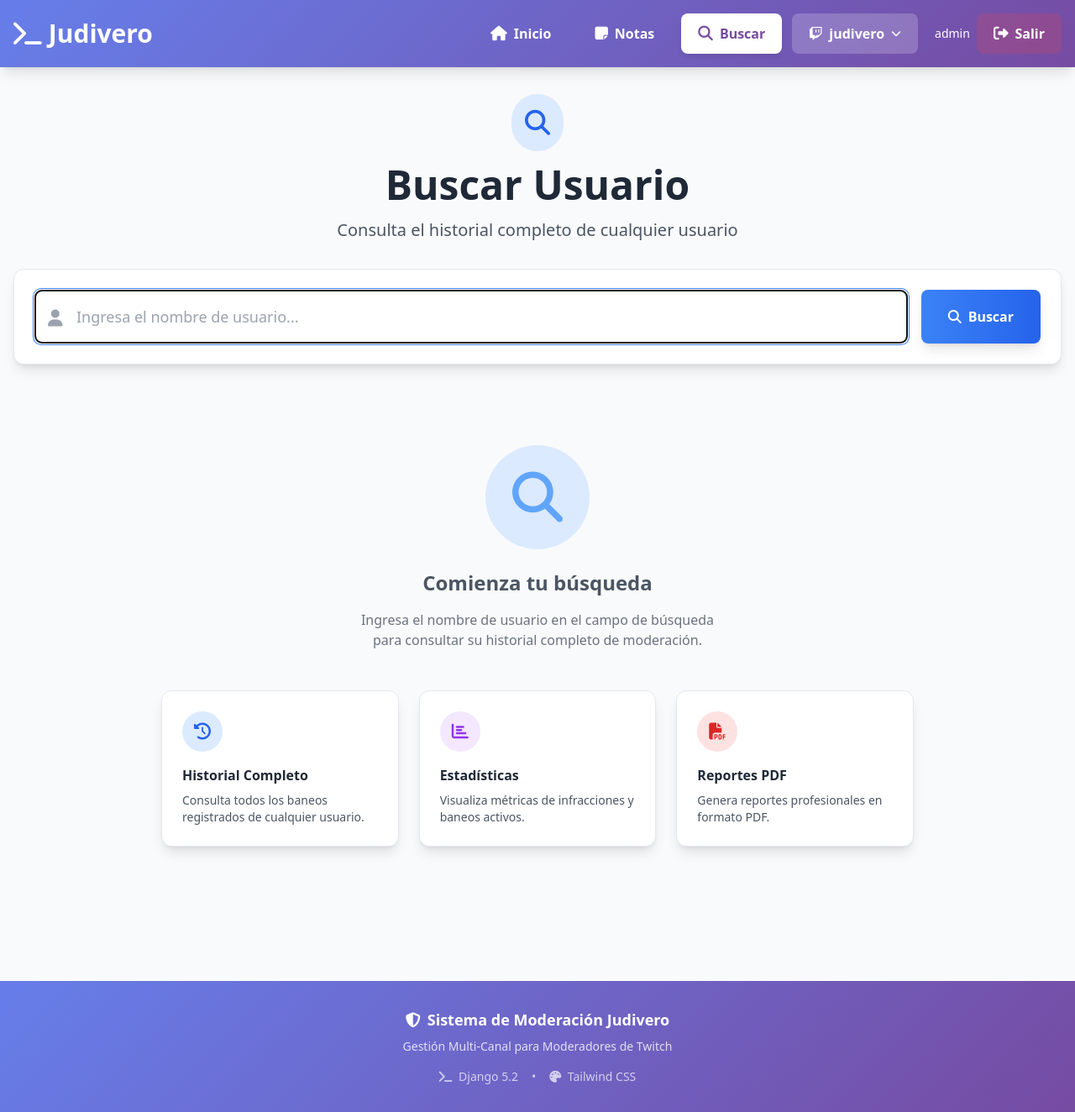
After one commit to MatiasTorres0/judivero, a Django app: page /buscar/ in a window 1280 px wide. The commit adds this page. Shown: the whole page at 84% size. Run offline with Django 5.2, Linux system fonts and the light colour scheme; a user stored in the database is signed in; data comes from the database, SQL or seed files in the repository; both versions use the stored data as it was after the commit; some libraries are stand-ins or nearby versions.

Commit message:
feat(baneos): add image field to bans and improve ban form
- Add image field to Baneos model with file type validation
- Update ban form with better placeholders and labels
- Remove reincident check logic from ban creation view
- Include active channels in ban form context
- Add new user search template with detailed results display

```diff
--- /dev/null
+++ b/judivero/core/templates/core/buscar_usuario.html
@@ -0,0 +1,223 @@
+{% extends 'core/base.html' %}
+
+{% block title %}Buscar Usuario - Judivero{% endblock %}
+
+{% block content %}
+<div class="max-w-7xl mx-auto">
+    <!-- Header Section -->
+    <div class="text-center mb-8">
+        <div class="bg-blue-100 p-4 rounded-full inline-block mb-4">
+            <i class="fas fa-search text-blue-600 text-3xl"></i>
+        </div>
+        <h1 class="text-4xl md:text-5xl font-bold text-gray-800 mb-4">
+            Buscar Usuario
+        </h1>
+        <p class="text-xl text-gray-600">
+            Consulta el historial completo de cualquier usuario
+        </p>
+    </div>
+
+    <!-- Search Bar -->
+    <div class="bg-white rounded-xl shadow-lg p-6 mb-8 border border-gray-200">
+        <form method="get" action="{% url 'buscar_usuario' %}" class="flex flex-col md:flex-row gap-4">
+            <div class="flex-1 relative">
+                <input type="text"
+                       name="q"
+                       value="{{ username }}"
+                       placeholder="Ingresa el nombre de usuario..."
+                       class="w-full pl-12 pr-4 py-4 border-2 border-gray-300 rounded-lg focus:ring-2 focus:ring-blue-500 focus:border-blue-500 text-lg"
+                       autofocus>
+                <i class="fas fa-user absolute left-4 top-5 text-gray-400 text-xl"></i>
+            </div>
+            <button type="submit"
+                    class="bg-gradient-to-r from-blue-500 to-blue-600 hover:from-blue-600 hover:to-blue-700 text-white px-8 py-4 rounded-lg font-semibold transition-colors shadow-lg hover:shadow-xl flex items-center justify-center whitespace-nowrap">
+                <i class="fas fa-search mr-2"></i>
+                Buscar
+            </button>
+        </form>
+    </div>
+
+    {% if username %}
+        {% if resultados %}
+            <!-- Results Section -->
+            <div class="mb-6">
+                <h2 class="text-2xl font-bold text-gray-800 mb-4">
+                    <i class="fas fa-list-ul text-blue-600 mr-2"></i>
+                    Resultados de búsqueda para "{{ username }}"
+                </h2>
+                <p class="text-gray-600">
+                    Se encontraron {{ resultados|length }} usuario{{ resultados|length|pluralize }} en el canal <strong>{{ canal_actual.nombre }}</strong>
+                </p>
+            </div>
+
+            <!-- Results Grid -->
+            <div class="grid gap-6 md:grid-cols-2 lg:grid-cols-3">
+                {% for usuario in resultados %}
+                <div class="bg-white rounded-xl shadow-lg hover:shadow-xl p-6 border-2 border-gray-200 transition-all duration-300 card-hover">
+                    <!-- User Header -->
+                    <div class="flex items-center justify-between mb-4">
+                        <div class="flex items-center">
+                            <div class="bg-purple-100 p-3 rounded-full mr-3">
+                                <i class="fas fa-user text-purple-600 text-xl"></i>
+                            </div>
+                            <div>
+                                <h3 class="text-xl font-bold text-gray-800">
+                                    {{ usuario.nombre }}
+                                </h3>
+                                <p class="text-sm text-gray-500">Usuario de Twitch</p>
+                            </div>
+                        </div>
+                    </div>
+
+                    <!-- Stats -->
+                    <div class="grid grid-cols-2 gap-4 mb-4 p-4 bg-gray-50 rounded-lg">
+                        <div class="text-center">
+                            <p class="text-3xl font-bold text-blue-600">{{ usuario.total_baneos }}</p>
+                            <p class="text-xs text-gray-600 uppercase">Total Baneos</p>
+                        </div>
+                        <div class="text-center">
+                            <p class="text-3xl font-bold text-red-600">{{ usuario.baneos_activos }}</p>
+                            <p class="text-xs text-gray-600 uppercase">Activos</p>
+                        </div>
+                    </div>
+
+                    <!-- Status Badge -->
+                    <div class="mb-4">
+                        {% if usuario.total_baneos > 1 %}
+                        <span class="inline-flex items-center px-3 py-1 rounded-full text-xs font-semibold bg-red-100 text-red-800 w-full justify-center">
+                            <i class="fas fa-exclamation-triangle mr-1"></i>
+                            REINCIDENTE ({{ usuario.total_baneos }} infracciones)
+                        </span>
+                        {% else %}
+                        <span class="inline-flex items-center px-3 py-1 rounded-full text-xs font-semibold bg-yellow-100 text-yellow-800 w-full justify-center">
+                            <i class="fas fa-info-circle mr-1"></i>
+                            Primera infracción
+                        </span>
+                        {% endif %}
+                    </div>
+
+                    <!-- Last Ban Info -->
+                    {% if usuario.ultimo_baneo %}
+                    <div class="mb-4 p-3 bg-blue-50 rounded-lg border border-blue-200">
+                        <p class="text-xs text-blue-800 font-semibold mb-1">
+                            <i class="far fa-calendar-alt mr-1"></i>
+                            Último baneo:
+                        </p>
+                        <p class="text-sm text-blue-900">
+                            {{ usuario.ultimo_baneo.fecha_baneo|date:"d/m/Y H:i" }}
+                        </p>
+                        <p class="text-xs text-blue-700 mt-2 line-clamp-2">
+                            {{ usuario.ultimo_baneo.motivo|truncatewords:15 }}
+                        </p>
+                    </div>
+                    {% endif %}
+
+                    <!-- Actions -->
+                    <div class="flex gap-2">
+                        <a href="{% url 'perfil_usuario' usuario.nombre %}"
+                           class="flex-1 bg-gradient-to-r from-purple-500 to-purple-600 hover:from-purple-600 hover:to-purple-700 text-white px-4 py-3 rounded-lg font-semibold transition-colors text-center flex items-center justify-center shadow-md hover:shadow-lg">
+                            <i class="fas fa-user-circle mr-2"></i>
+                            Ver Perfil
+                        </a>
+                        <a href="{% url 'generar_reporte_pdf' usuario.nombre %}"
+                           target="_blank"
+                           class="bg-red-600 hover:bg-red-700 text-white px-4 py-3 rounded-lg font-semibold transition-colors flex items-center justify-center shadow-md hover:shadow-lg"
+                           title="Descargar PDF">
+                            <i class="fas fa-file-pdf"></i>
+                        </a>
+                    </div>
+                </div>
+                {% endfor %}
+            </div>
+        {% else %}
+            <!-- No Results -->
+            <div class="text-center py-16">
+                <div class="bg-gray-100 rounded-full p-8 inline-block mb-6">
+                    <i class="fas fa-user-slash text-gray-400 text-6xl"></i>
+                </div>
+                <h3 class="text-2xl font-semibold text-gray-600 mb-4">
+                    No se encontraron resultados
+                </h3>
+                <p class="text-gray-500 mb-8 max-w-md mx-auto">
+                    No hay registros de baneos para el usuario "<strong>{{ username }}</strong>" en el canal <strong>{{ canal_actual.nombre }}</strong>
+                </p>
+                <div class="flex flex-col sm:flex-row gap-4 justify-center">
+                    <button onclick="document.querySelector('input[name=q]').focus()"
+                            class="bg-blue-600 hover:bg-blue-700 text-white px-8 py-3 rounded-lg font-semibold transition-colors inline-flex items-center justify-center">
+                        <i class="fas fa-search mr-2"></i>
+                        Buscar otro usuario
+                    </button>
+                    <a href="{% url 'agregar_baneo' %}"
+                       class="bg-red-600 hover:bg-red-700 text-white px-8 py-3 rounded-lg font-semibold transition-colors inline-flex items-center justify-center">
+                        <i class="fas fa-plus mr-2"></i>
+                        Registrar Baneo
+                    </a>
+                </div>
+            </div>
+        {% endif %}
+    {% else %}
+        <!-- Initial State -->
+        <div class="text-center py-16">
+            <div class="bg-blue-100 rounded-full p-8 inline-block mb-6">
+                <i class="fas fa-search text-blue-400 text-6xl"></i>
+            </div>
+            <h3 class="text-2xl font-semibold text-gray-600 mb-4">
+                Comienza tu búsqueda
+            </h3>
+            <p class="text-gray-500 mb-8 max-w-md mx-auto">
+                Ingresa el nombre de usuario en el campo de búsqueda para consultar su historial completo de moderación.
+            </p>
+
+            <!-- Features -->
+            <div class="grid md:grid-cols-3 gap-6 max-w-4xl mx-auto text-left mt-12">
+                <div class="bg-white rounded-xl shadow-lg p-6 border border-gray-200">
+                    <div class="bg-blue-100 w-12 h-12 rounded-full flex items-center justify-center mb-4">
+                        <i class="fas fa-history text-blue-600 text-xl"></i>
+                    </div>
+                    <h4 class="font-semibold text-gray-800 mb-2">Historial Completo</h4>
+                    <p class="text-gray-600 text-sm">
+                        Consulta todos los baneos registrados de cualquier usuario.
+                    </p>
+                </div>
+
+                <div class="bg-white rounded-xl shadow-lg p-6 border border-gray-200">
+                    <div class="bg-purple-100 w-12 h-12 rounded-full flex items-center justify-center mb-4">
+                        <i class="fas fa-chart-bar text-purple-600 text-xl"></i>
+                    </div>
+                    <h4 class="font-semibold text-gray-800 mb-2">Estadísticas</h4>
+                    <p class="text-gray-600 text-sm">
+                        Visualiza métricas de infracciones y baneos activos.
+                    </p>
+                </div>
+
+                <div class="bg-white rounded-xl shadow-lg p-6 border border-gray-200">
+                    <div class="bg-red-100 w-12 h-12 rounded-full flex items-center justify-center mb-4">
+                        <i class="fas fa-file-pdf text-red-600 text-xl"></i>
+                    </div>
+                    <h4 class="font-semibold text-gray-800 mb-2">Reportes PDF</h4>
+                    <p class="text-gray-600 text-sm">
+                        Genera reportes profesionales en formato PDF.
+                    </p>
+                </div>
+            </div>
+        </div>
+    {% endif %}
+</div>
+
+<style>
+    .line-clamp-2 {
+        display: -webkit-box;
+        -webkit-line-clamp: 2;
+        -webkit-box-orient: vertical;
+        overflow: hidden;
+    }
+
+    .card-hover {
+        transition: all 0.3s ease;
+    }
+
+    .card-hover:hover {
+        transform: translateY(-5px);
+    }
+</style>
+{% endblock %}
--- a/judivero/core/views.py
+++ b/judivero/core/views.py
@@ -2,6 +2,8 @@ from django.shortcuts import render, redirect, get_object_or_404
 from django.http import JsonResponse, HttpResponse
 from django.utils import timezone
 from django.db.models import Count, Q
+from django.contrib.auth import login, logout
+from django.contrib.auth.forms import AuthenticationForm
 from reportlab.lib import colors
 from reportlab.lib.pagesizes import letter, A4
 from reportlab.lib.styles import getSampleStyleSheet, ParagraphStyle
@@ -78,6 +80,7 @@ def notas_view(request):
 @login_required
 def agregar_nota(request):
     canal_actual = get_canal_actual(request)
+    canales = CanalTwitch.objects.filter(activo=True)
 
     if not canal_actual:
         return redirect('inicio')
@@ -96,12 +99,14 @@ def agregar_nota(request):
 
     return render(request, 'core/agregar_nota.html', {
         'form': form,
-        'canal_actual': canal_actual
+        'canal_actual': canal_actual,
+        'canales': canales,
     })
 
 @login_required
 def agregar_comando(request):
     canal_actual = get_canal_actual(request)
+    canales = CanalTwitch.objects.filter(activo=True)
 
     if not canal_actual:
         return redirect('inicio')
@@ -118,12 +123,14 @@ def agregar_comando(request):
 
     return render(request, 'core/agregar_comandos.html', {
         'form': form,
-        'canal_actual': canal_actual
+        'canal_actual': canal_actual,
+        'canales': canales,
     })
 
 @login_required
 def agregar_baneo(request):
     canal_actual = get_canal_actual(request)
+    canales = CanalTwitch.objects.filter(activo=True)
 
     if not canal_actual:
         return redirect('inicio')
@@ -134,16 +141,6 @@ def agregar_baneo(request):
             baneo = form.save(commit=False)
             baneo.canal = canal_actual
 
-            # Verificar si es reincidente
-            baneos_previos = Baneos.objects.filter(
-                canal=canal_actual,
-                nombre_usuario=baneo.nombre_usuario
-            ).exclude(id=baneo.id if baneo.id else None)
-
-            if baneos_previos.exists():
-                baneo.es_reincidente = True
-                baneo.numero_infracciones = baneos_previos.count() + 1
-
             if request.user.is_authenticated:
                 baneo.user = request.user
             baneo.save()
@@ -153,7 +150,8 @@ def agregar_baneo(request):
 
     return render(request, 'core/agregar_baneo.html', {
         'form': form,
-        'canal_actual': canal_actual
+        'canal_actual': canal_actual,
+        'canales': canales,
     })
 
 
```
Also changed, not shown: judivero/core/forms.py (+4 -3 lines), judivero/core/models.py (+7 -2 lines), judivero/core/templates/core/agregar_baneo.html (+48 -16 lines), judivero/core/migrations/0009_baneos_imagen.py (added), judivero/db.sqlite3.
